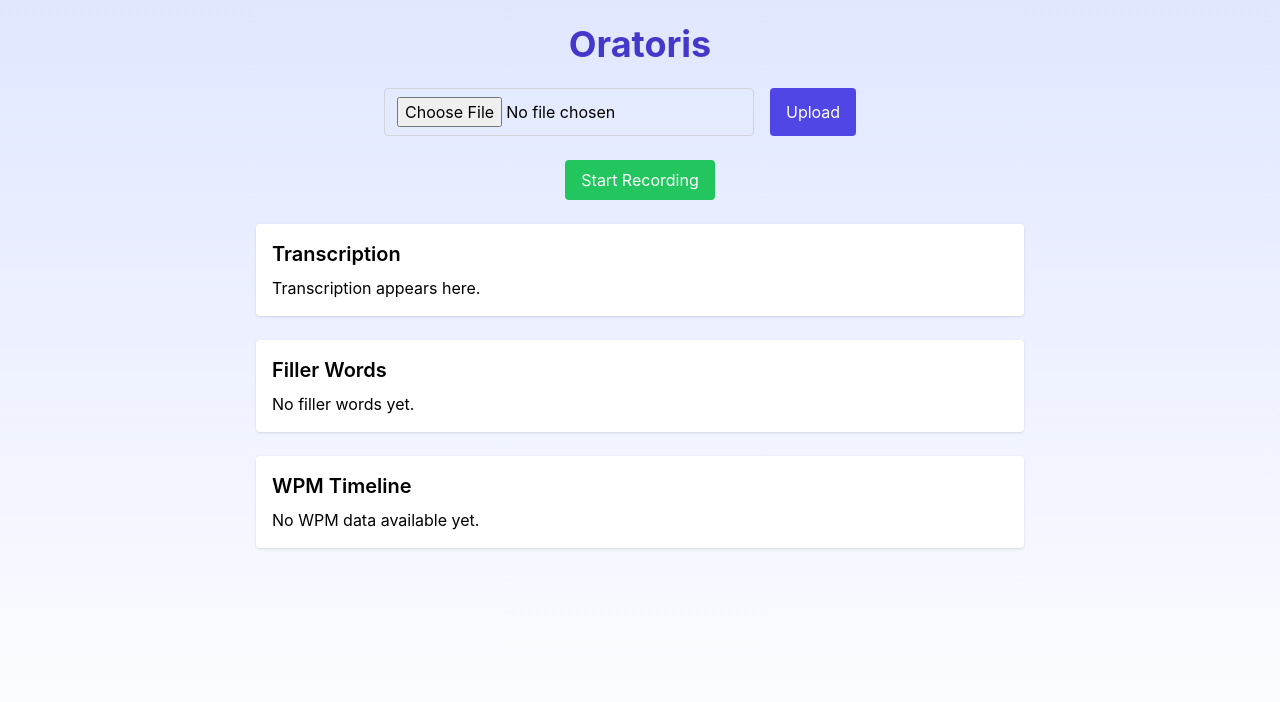
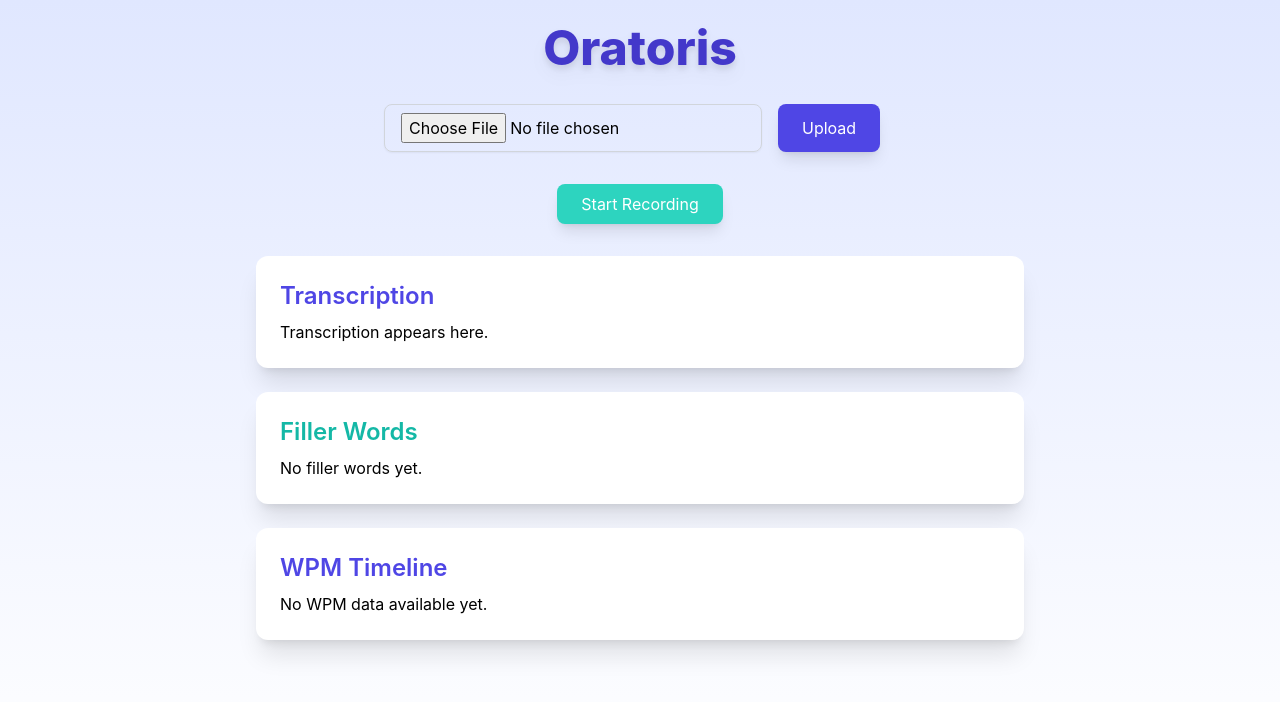
Before and after one commit to arnavcsingh/Oratoris, a React (Create React App) app in the folder frontend/: page / in a window 1280 px wide. Shown: the top 702 px of the page. Built offline with nearby package versions, Linux system fonts and the light colour scheme.

Commit message:
Added 3d effects

```diff
--- a/frontend/src/App.js
+++ b/frontend/src/App.js
@@ -59,51 +59,54 @@ function App() {
 
   return (
     <div className="min-h-screen bg-gradient-to-b from-indigo-100 to-white flex flex-col items-center p-6">
-      <h1 className="text-4xl font-bold text-indigo-700 mb-6">Oratoris</h1>
+    <h1 className="text-5xl font-extrabold text-indigo-700 mb-8 drop-shadow-lg">
+      Oratoris
+    </h1>
 
-      <form className="flex flex-col md:flex-row gap-4 mb-6 w-full max-w-lg">
+    <form className="flex flex-col md:flex-row gap-4 mb-8 w-full max-w-lg">
       <input
         name="file"
         onChange={check}
         ref={ref}
         type="file"
-          className="border border-gray-300 rounded px-3 py-2 focus:outline-none focus:ring-2 focus:ring-indigo-400"
+        className="border border-gray-300 rounded-lg px-4 py-2 focus:outline-none focus:ring-2 focus:ring-teal-400 shadow-sm transition"
       />
       <button
         onClick={uploading}
-          className="bg-indigo-600 text-white px-4 py-2 rounded hover:bg-indigo-700 transition"
+        className="bg-indigo-600 text-white px-6 py-2 rounded-lg shadow-lg hover:bg-indigo-700 hover:scale-105 transition transform duration-300"
       >
         Upload
       </button>
     </form>
 
-      <div className="recorder flex flex-col items-center mb-6 space-y-4">
+    <div className="recorder flex flex-col items-center mb-8 space-y-4">
       {!recording ? (
         <button
           onClick={startRecording}
-            className="bg-green-500 text-white px-4 py-2 rounded hover:bg-green-600 transition"
+          className="bg-teal-400 text-white px-6 py-2 rounded-lg shadow-lg hover:bg-teal-500 hover:-translate-y-1 hover:scale-105 transition transform duration-300"
         >
           Start Recording
         </button>
       ) : (
         <button
           onClick={stopRecording}
-            className="bg-red-500 text-white px-4 py-2 rounded hover:bg-red-600 transition"
+          className="bg-red-500 text-white px-6 py-2 rounded-lg shadow-lg hover:bg-red-600 hover:-translate-y-1 hover:scale-105 transition transform duration-300"
         >
           Stop Recording
         </button>
       )}
-        {audioURL && <audio controls src={audioURL} className="mt-2" />}
+      {audioURL && <audio controls src={audioURL} className="mt-2 shadow rounded" />}
     </div>
 
     <div className="display w-full max-w-3xl space-y-6">
-        <div className="p-4 bg-white shadow rounded">
-          <h2 className="text-xl font-semibold mb-2">Transcription</h2>
+      {/** Cards with 3D hover effect **/}
+      <div className="p-6 bg-white rounded-xl shadow-xl hover:shadow-2xl hover:-translate-y-2 transition transform duration-300">
+        <h2 className="text-2xl font-semibold text-indigo-600 mb-2">Transcription</h2>
         <p>{data?.text || "Transcription appears here."}</p>
       </div>
 
-        <div className="p-4 bg-white shadow rounded">
-          <h2 className="text-xl font-semibold mb-2">Filler Words</h2>
+      <div className="p-6 bg-white rounded-xl shadow-xl hover:shadow-2xl hover:-translate-y-2 transition transform duration-300">
+        <h2 className="text-2xl font-semibold text-teal-500 mb-2">Filler Words</h2>
         {data?.fillers ? (
           Object.entries(data.fillers).map(([word, count]) => (
             <div key={word}>
@@ -115,8 +118,8 @@ function App() {
         )}
       </div>
 
-        <div className="p-4 bg-white shadow rounded">
-          <h2 className="text-xl font-semibold mb-2">WPM Timeline</h2>
+      <div className="p-6 bg-white rounded-xl shadow-xl hover:shadow-2xl hover:-translate-y-2 transition transform duration-300">
+        <h2 className="text-2xl font-semibold text-indigo-600 mb-2">WPM Timeline</h2>
         {data?.wpmTimeline && data.wpmTimeline.length > 0 ? (
           <WpmChart data={data.wpmTimeline} />
         ) : (
```
Lines whose indentation alone changed are shown as unchanged.
